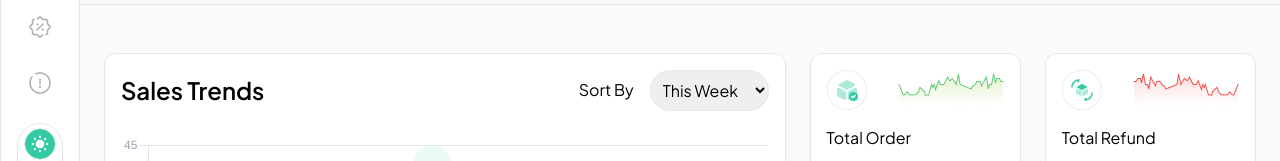
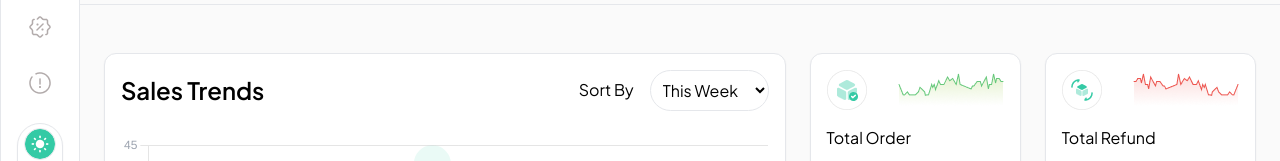
Before and after one commit to Veedsify/geegpay_project, a React (Vite) app: page / in a window 1280 px wide. Shown: the part 315-476 px from the top of the page. Built offline with nearby package versions, Linux system fonts and the light colour scheme; the HTML template or start-up script is replaced by a standard one.

Commit message:
final edit

```diff
--- a/src/components/sub/sales_trends.jsx
+++ b/src/components/sub/sales_trends.jsx
@@ -10,7 +10,7 @@ const SalesTrends = () => {
           <select
             name="sort"
             id="sort"
-            className="md:p-2 p-1 rounded-3xl border outline-none ml-auto"
+            className="md:p-2 p-1 rounded-3xl border outline-none ml-auto bg-white"
           >
             <option value="this_week">This Week</option>
             <option value="this_month">This Month</option>
```
